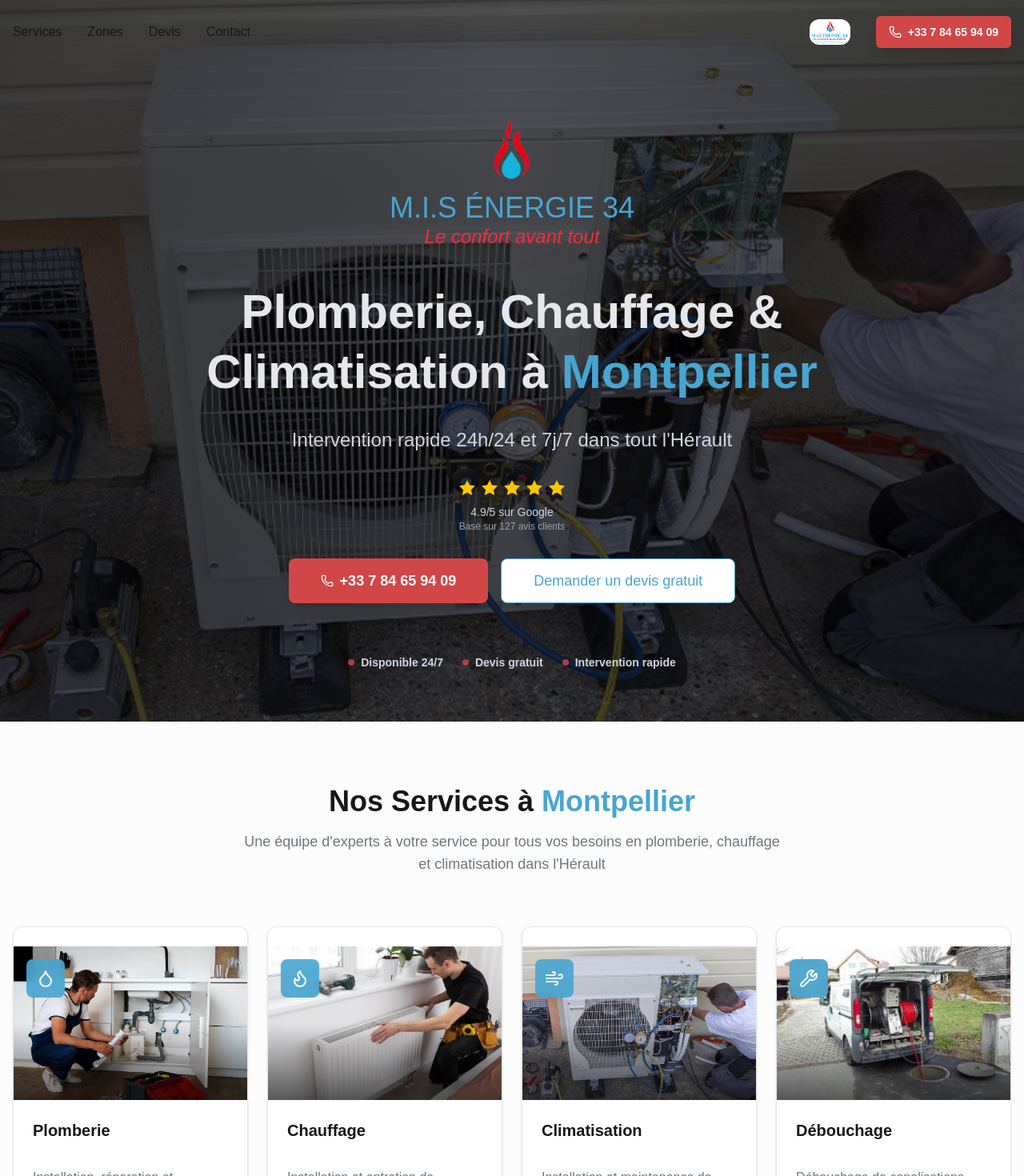
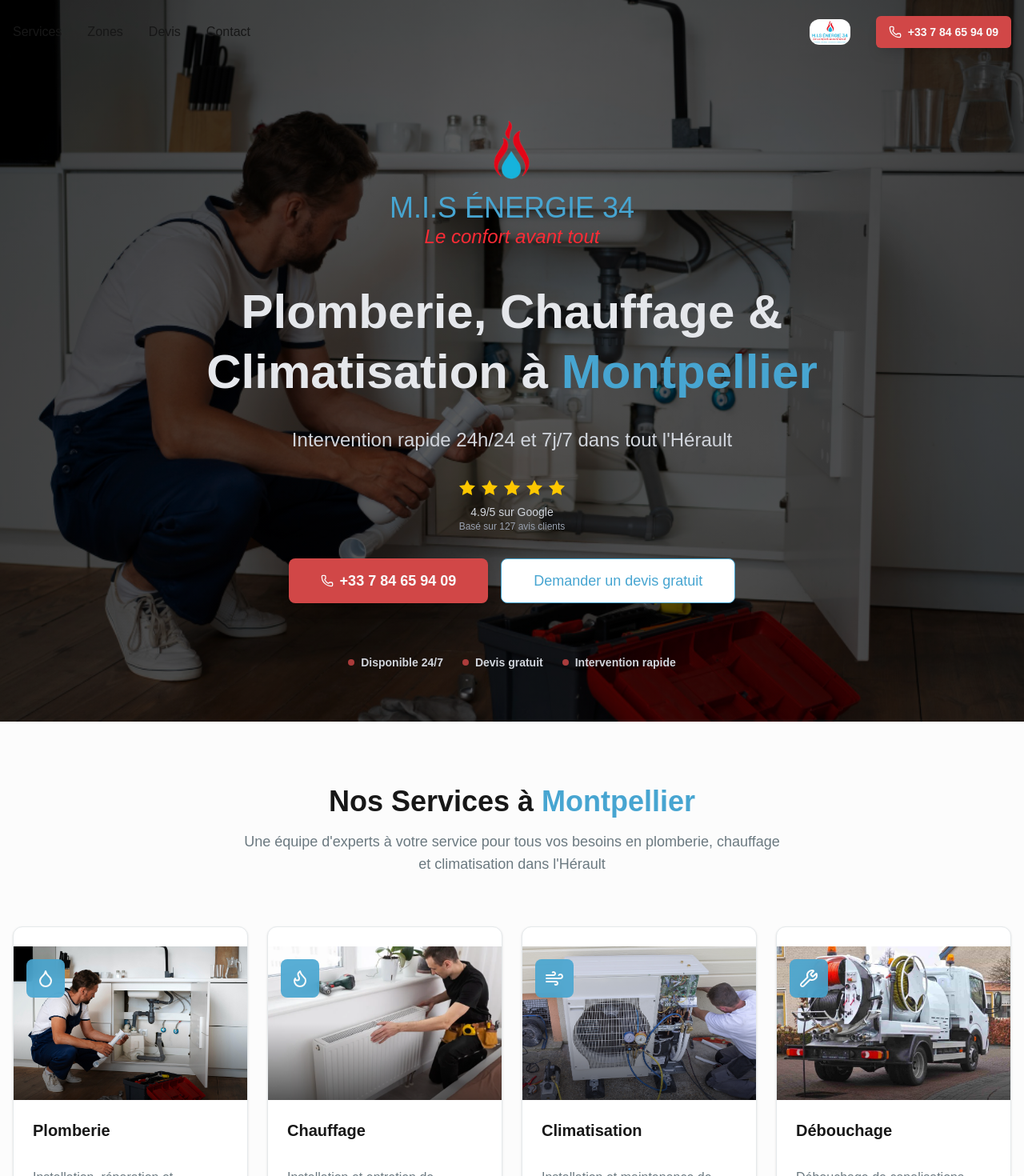
Before and after one commit to NazifToure01/MIS-ENERGIE, a Next.js app: page / in a window 1280 px wide. Shown: the top 1470 px of the page at 80% size. Built offline with nearby package versions, Linux system fonts and the light colour scheme.

Commit message:
updating 3

```diff
--- a/src/components/Hero.tsx
+++ b/src/components/Hero.tsx
@@ -11,7 +11,7 @@
       <div className="absolute inset-0 bg-grid-pattern opacity-5"></div>
       <div className="absolute inset-0">
         <Image
-          src="/climatisation.png"
+          src="/image1.jpg"
           alt="Plombier professionnel"
           fill
           className="object-cover brightness-90"
--- a/src/components/Services.tsx
+++ b/src/components/Services.tsx
@@ -29,7 +29,7 @@
     title: "Débouchage",
     description: "Débouchage de canalisations, WC, éviers et douches. Intervention rapide avec matériel professionnel.",
     keywords: "débouchage, canalisation, déboucher WC",
-    image: "/debouchage.webp",
+    image: "/debouchage.jpg",
   },
 ];
 
```
Also changed, not shown: public/debouchage.jpg (added).
